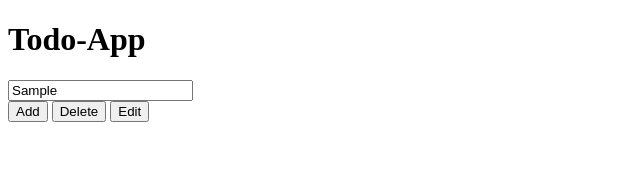
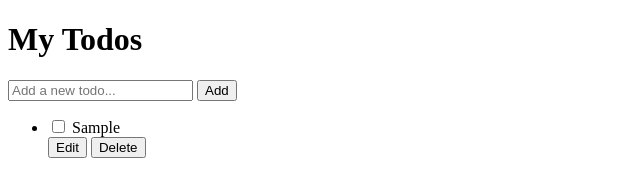
Before and after one commit to Pratik-Chaudhary-1/todo-app, a plain HTML site: page index.html in a window 1280 px wide. Both pictures are taken after typing "Sample" into the empty fields and a click on the button "Add". Shown: the whole page, without its empty margins (0-640 px from the left). Drawn offline with Linux system fonts and the light colour scheme.

Commit message:
add functionality added

```diff
--- a/index.html
+++ b/index.html
@@ -1,17 +1,22 @@
 <!DOCTYPE html>
 <html lang="en">
-<head>
-    <meta charset="UTF-8">
-    <meta name="viewport" content="width=device-width, initial-scale=1.0">
-    <title>Todo</title>
-</head>
-<body>
-    <h1 id="heading">Todo-App</h1>
-    <input type="text" placeholder="Enter your Todo"></input>
-    <div id="buttons">
-        <button>Add</button>
-        <button>Delete</button>
-        <button>Edit</button>
+  <head>
+    <meta charset="UTF-8" />
+    <meta name="viewport" content="width=device-width, initial-scale=1.0" />
+    <title>Todo App</title>
+  </head>
+  <body>
+    <div class="container">
+      <h1>My Todos</h1>
+
+      <div class="input-section">
+        <input type="text" id="todoInput" placeholder="Add a new todo..." />
+        <button id="addBtn">Add</button>
+      </div>
+
+      <ul id="todoList"></ul>
     </div>
-</body>
+
+    <script src="script.js"></script>
+  </body>
 </html>
--- /dev/null
+++ b/script.js
@@ -0,0 +1,59 @@
+let todos = [];
+
+const todoInput = document.getElementById("todoInput");
+const addBtn = document.getElementById("addBtn");
+const todoList = document.getElementById("todoList");
+
+//add todo
+addBtn.addEventListener("click", addTodo);
+todoInput.addEventListener("keypress", (e) => {
+  if (e.key === "Enter") {
+    addTodo();
+  }
+});
+
+function addTodo() {
+  const text = todoInput.value.trim();
+  if (text === "") {
+    return;
+  }
+
+  const todo = {
+    id: Date.now(),
+    text: text,
+    completed: false,
+  };
+
+  todos.push(todo);
+  todoInput.value = "";
+  renderTodos();
+}
+
+// Render all todos
+function renderTodos() {
+  todoList.innerHTML = "";
+
+  todos.forEach((todo) => {
+    const li = document.createElement("li");
+    li.className = "todo-item";
+    li.setAttribute("data-id", todo.id);
+
+    li.innerHTML = `
+            <input type="checkbox" ${todo.completed ? "checked" : ""}
+                   onchange="toggleComplete(${todo.id})">
+            <span class="todo-text ${todo.completed ? "completed" : ""}">${
+      todo.text
+    }</span>
+            <div class="todo-actions">
+                <button class="edit-btn" onclick="editTodo(${
+                  todo.id
+                })">Edit</button>
+                <button class="delete-btn" onclick="deleteTodo(${
+                  todo.id
+                })">Delete</button>
+            </div>
+        `;
+
+    todoList.appendChild(li);
+  });
+}
```
